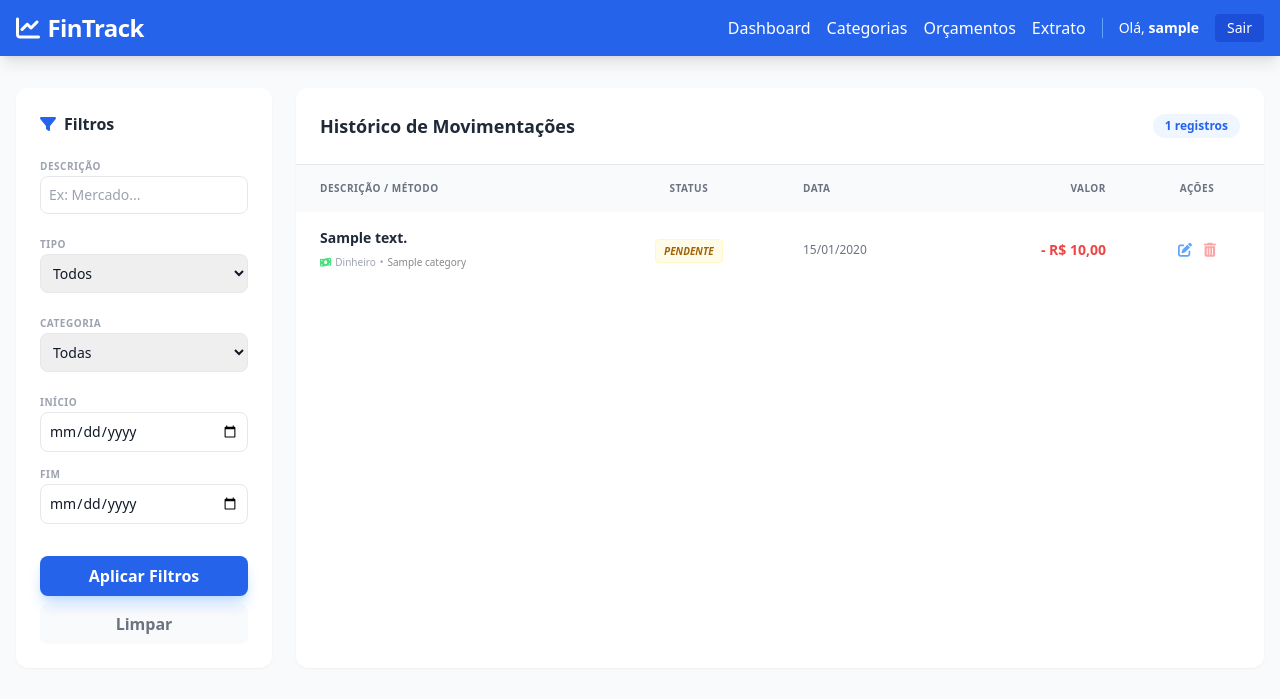
After one commit to DataGusIT/FinTrack, a Django app: page /transacoes/extrato/ in a window 1280 px wide. The commit adds this page. Shown: the top 699 px of the page. Run offline with Django 5.2, Linux system fonts and the light colour scheme; a user stored in the database is signed in; tables that the repository leaves empty hold one stand-in row (values such as "Sample post"); some libraries are stand-ins or nearby versions.

Commit message:
feat(expenses): implementar página de extrato completo com filtros dinâmicos

```diff
--- /dev/null
+++ b/expenses/templates/expenses/transaction_list.html
@@ -0,0 +1,137 @@
+{% extends 'base.html' %}
+
+{% block content %}
+<div class="flex flex-col md:flex-row gap-6">
+
+    <!-- Barra Lateral de Filtros -->
+    <aside class="w-full md:w-64 bg-white p-6 rounded-xl shadow-sm h-fit">
+        <div class="flex justify-between items-center mb-4">
+            <h3 class="font-bold text-gray-800 flex items-center">
+                <i class="fas fa-filter mr-2 text-blue-600"></i> Filtros
+            </h3>
+        </div>
+
+        <form method="get" class="space-y-4">
+            <!-- Busca por Texto -->
+            <div>
+                <label class="text-[10px] font-bold text-gray-400 uppercase tracking-wider">Descrição</label>
+                <input type="text" name="search" value="{{ filter_data.search|default:'' }}" placeholder="Ex: Mercado..." class="w-full p-2 border rounded-lg text-sm focus:ring-2 focus:ring-blue-500 outline-none">
+            </div>
+
+            <!-- Tipo -->
+            <div>
+                <label class="text-[10px] font-bold text-gray-400 uppercase tracking-wider">Tipo</label>
+                <select name="type" class="w-full p-2 border rounded-lg text-sm">
+                    <option value="">Todos</option>
+                    <option value="EXPENSE" {% if filter_data.type == 'EXPENSE' %}selected{% endif %}>Despesa</option>
+                    <option value="INCOME" {% if filter_data.type == 'INCOME' %}selected{% endif %}>Receita</option>
+                </select>
+            </div>
+
+            <!-- Categoria -->
+            <div>
+                <label class="text-[10px] font-bold text-gray-400 uppercase tracking-wider">Categoria</label>
+                <select name="category" class="w-full p-2 border rounded-lg text-sm">
+                    <option value="">Todas</option>
+                    {% for cat in categories %}
+                    <option value="{{ cat.id }}" {% if filter_data.category == cat.id|stringformat:"i" %}selected{% endif %}>{{ cat.name }}</option>
+                    {% endfor %}
+                </select>
+            </div>
+
+            <!-- Período -->
+            <div class="grid grid-cols-1 gap-2">
+                <div>
+                    <label class="text-[10px] font-bold text-gray-400 uppercase tracking-wider">Início</label>
+                    <input type="date" name="start_date" value="{{ filter_data.start_date|default:'' }}" class="w-full p-2 border rounded-lg text-sm">
+                </div>
+                <div>
+                    <label class="text-[10px] font-bold text-gray-400 uppercase tracking-wider">Fim</label>
+                    <input type="date" name="end_date" value="{{ filter_data.end_date|default:'' }}" class="w-full p-2 border rounded-lg text-sm">
+                </div>
+            </div>
+
+            <div class="pt-4 space-y-2">
+                <button type="submit" class="w-full bg-blue-600 text-white p-2 rounded-lg font-bold hover:bg-blue-700 transition shadow-lg shadow-blue-200">
+                    Aplicar Filtros
+                </button>
+                <a href="{% url 'expenses:transaction_list' %}" class="block text-center w-full bg-gray-50 text-gray-500 p-2 rounded-lg font-bold hover:bg-gray-100 transition">
+                    Limpar
+                </a>
+            </div>
+        </form>
+    </aside>
+
+    <!-- Lista de Resultados -->
+    <div class="flex-1 bg-white rounded-xl shadow-sm overflow-hidden">
+        <div class="p-6 border-b flex justify-between items-center bg-white">
+            <h3 class="text-lg font-bold text-gray-800">Histórico de Movimentações</h3>
+            <span class="px-3 py-1 bg-blue-50 text-blue-600 rounded-full text-xs font-bold">
+                {{ transactions.count }} registros
+            </span>
+        </div>
+
+        <div class="overflow-x-auto">
+            <table class="w-full text-left">
+                <thead class="bg-gray-50 text-gray-500 text-[10px] uppercase tracking-wider">
+                    <tr>
+                        <th class="px-6 py-4 font-bold">Descrição / Método</th>
+                        <th class="px-6 py-4 font-bold text-center">Status</th>
+                        <th class="px-6 py-4 font-bold">Data</th>
+                        <th class="px-6 py-4 font-bold text-right">Valor</th>
+                        <th class="px-6 py-4 font-bold text-center">Ações</th>
+                    </tr>
+                </thead>
+                <tbody class="divide-y text-sm">
+                    <!-- AJUSTE AQUI: Mudamos recent_transactions para transactions -->
+                    {% for tx in transactions %}
+                    <tr class="hover:bg-gray-50 transition {% if tx.status == 'CANCELLED' %}opacity-50{% endif %}">
+                        <td class="px-6 py-4">
+                            <div class="font-bold {% if tx.status == 'CANCELLED' %}line-through{% endif %} text-gray-800">{{ tx.description }}</div>
+                            <div class="text-[10px] text-gray-400 flex items-center mt-1">
+                                {% if tx.payment_method == 'CREDIT' or tx.payment_method == 'DEBIT' %}
+                                    <i class="fas fa-credit-card mr-1 text-blue-400"></i>
+                                {% elif tx.payment_method == 'PIX' %}
+                                    <i class="fas fa-bolt mr-1 text-purple-400"></i>
+                                {% elif tx.payment_method == 'CASH' %}
+                                    <i class="fas fa-money-bill-wave mr-1 text-green-400"></i>
+                                {% else %}
+                                    <i class="fas fa-wallet mr-1"></i>
+                                {% endif %}
+                                {{ tx.get_payment_method_display }}
+                                <span class="mx-1">•</span>
+                                <span style="color: {{ tx.category.color }}">{{ tx.category.name }}</span>
+                            </div>
+                        </td>
+                        <td class="px-6 py-4 text-center">
+                            {% if tx.status == 'PAID' %}
+                                <span class="px-2 py-1 bg-green-50 text-green-700 rounded text-[10px] font-bold border border-green-100 italic">PAGO</span>
+                            {% elif tx.status == 'PENDING' %}
+                                <span class="px-2 py-1 bg-yellow-50 text-yellow-700 rounded text-[10px] font-bold border border-yellow-100 italic">PENDENTE</span>
+                            {% else %}
+                                <span class="px-2 py-1 bg-gray-50 text-gray-400 rounded text-[10px] font-bold border border-gray-100 italic">CANCELADO</span>
+                            {% endif %}
+                        </td>
+                        <td class="px-6 py-4 text-gray-500 text-xs font-medium">{{ tx.date|date:"d/m/Y" }}</td>
+                        <td class="px-6 py-4 text-right font-bold {% if tx.type == 'EXPENSE' %}text-red-500{% else %}text-green-500{% endif %}">
+                            {% if tx.type == 'EXPENSE' %}-{% else %}+{% endif %} R$ {{ tx.amount }}
+                        </td>
+                        <td class="px-6 py-4 text-center space-x-2">
+                            <a href="{% url 'expenses:update' tx.pk %}" class="text-blue-400 hover:text-blue-600 transition"><i class="fas fa-edit"></i></a>
+                            <a href="{% url 'expenses:delete' tx.pk %}" class="text-red-300 hover:text-red-500 transition"><i class="fas fa-trash-alt"></i></a>
+                        </td>
+                    </tr>
+                    {% empty %}
+                    <tr>
+                        <td colspan="5" class="px-6 py-16 text-center">
+                            <i class="fas fa-search text-gray-200 text-5xl mb-4 block"></i>
+                            <p class="text-gray-400">Nenhuma transação encontrada com esses filtros.</p>
+                        </td>
+                    </tr>
+                    {% endfor %}
+                </tbody>
+            </table>
+        </div>
+    </div>
+</div>
+{% endblock %}
--- a/expenses/urls.py
+++ b/expenses/urls.py
@@ -8,6 +8,7 @@ urlpatterns = [
     path('novo/', views.transaction_create, name='create'),
     path('editar/<int:pk>/', views.transaction_update, name='update'),
     path('deletar/<int:pk>/', views.transaction_delete, name='delete'),
+    path('extrato/', views.transaction_list, name='transaction_list'),
 
     # Categorias
     path('categorias/', views.category_list, name='category_list'),
--- a/expenses/views.py
+++ b/expenses/views.py
@@ -2,6 +2,7 @@ from django.shortcuts import render, redirect, get_object_or_404
 from django.contrib.auth.decorators import login_required
 from .models import Transaction, Category, Budget
 from .forms import TransactionForm, CategoryForm, BudgetForm
+from django.db.models import Q
 
 @login_required
 def transaction_create(request):
@@ -43,6 +44,48 @@ def transaction_delete(request, pk):
         return redirect('dashboard:index')
 
     return render(request, 'expenses/transaction_confirm_delete.html', {'transaction': transaction})
+
+@login_required
+def transaction_list(request):
+    # Base: todas as transações do usuário
+    transactions = Transaction.objects.filter(user=request.user)
+
+    # Capturando filtros do GET
+    search_query = request.GET.get('search')
+    category_id = request.GET.get('category')
+    transaction_type = request.GET.get('type')
+    status = request.GET.get('status')
+    start_date = request.GET.get('start_date')
+    end_date = request.GET.get('end_date')
+
+    # Aplicando os filtros se eles existirem
+    if search_query:
+        transactions = transactions.filter(description__icontains=search_query)
+
+    if category_id:
+        transactions = transactions.filter(category_id=category_id)
+
+    if transaction_type:
+        transactions = transactions.filter(type=transaction_type)
+
+    if status:
+        transactions = transactions.filter(status=status)
+
+    if start_date:
+        transactions = transactions.filter(date__gte=start_date)
+
+    if end_date:
+        transactions = transactions.filter(date__lte=end_date)
+
+    # Dados para popular os selects do filtro
+    categories = Category.objects.filter(user=request.user)
+
+    context = {
+        'transactions': transactions,
+        'categories': categories,
+        'filter_data': request.GET, # Para manter os campos preenchidos após filtrar
+    }
+    return render(request, 'expenses/transaction_list.html', context)
 
 # --- VIEWS DE CATEGORIA ---
 
--- a/templates/base.html
+++ b/templates/base.html
@@ -19,6 +19,7 @@
                     <a href="{% url 'dashboard:index' %}" class="hover:text-blue-200">Dashboard</a>
                     <a href="{% url 'expenses:category_list' %}" class="hover:text-blue-200">Categorias</a>
                     <a href="{% url 'expenses:budget_list' %}" class="hover:text-blue-200">Orçamentos</a>
+                    <a href="{% url 'expenses:transaction_list' %}" class="hover:text-blue-200">Extrato</a>
                     <span class="text-sm border-l pl-4 border-blue-400">Olá, <strong>{{ user.username }}</strong></span>
                     <form action="{% url 'logout' %}" method="post" class="inline">
                         {% csrf_token %}
```
